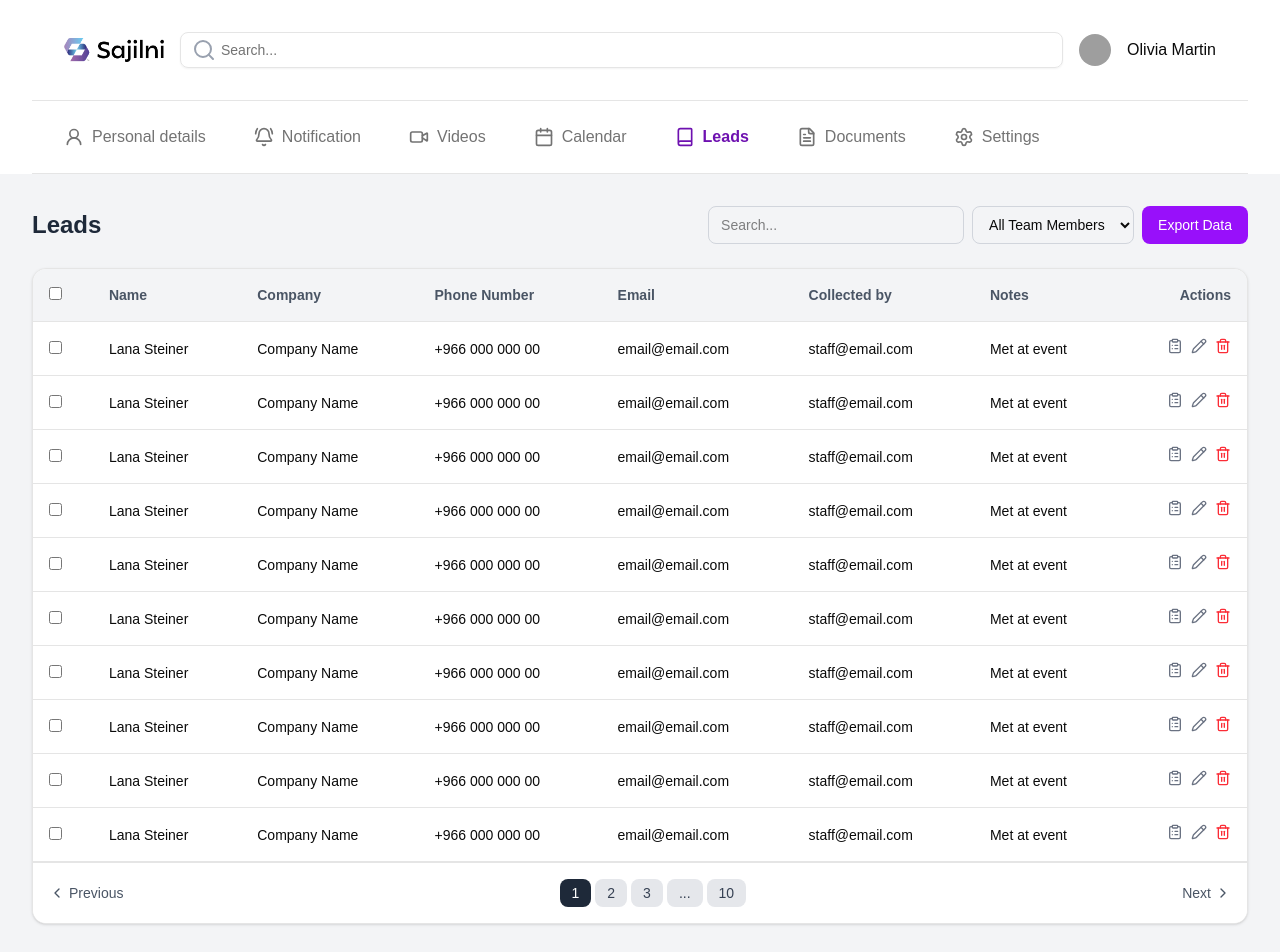
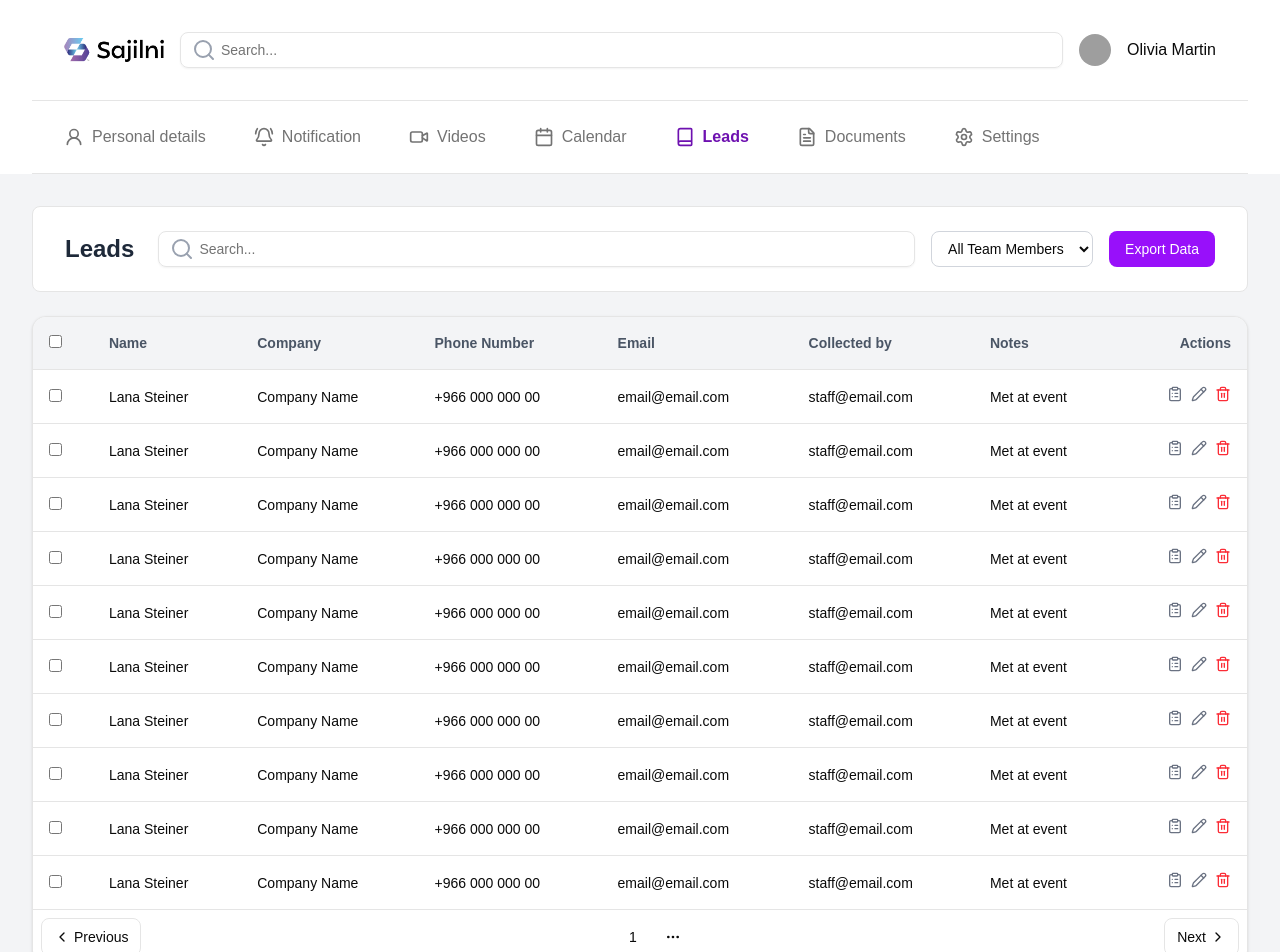
Before and after one commit to MossaJehad/Leads-Managment-Table-NextJs, a Next.js app: page / in a window 1280 px wide. Shown: the top 952 px of the page. Built offline with nearby package versions, Linux system fonts and the light colour scheme; grey boxes are pictures that could not be loaded.

Commit message:
new Updates on pages and leads header

```diff
--- a/components/header/Header.jsx
+++ b/components/header/Header.jsx
@@ -7,7 +7,7 @@ import NavbarLinks from "../main/NavbarLinks";
 export default function Header({ activeTab, setActiveTab }) {
 	return (
 		<header className="px-8">
-			<section className="flex flex-row items-center gap-4 p-8">
+			<section className="flex flex-row items-center justify-center align-center gap-4 p-8">
 				<Image src="/Sajilni.webp" width={100} height={100} alt="Sajilni" />
 				<SearchInput />
 				<ProfileChip />
--- a/components/main/Leads.jsx
+++ b/components/main/Leads.jsx
@@ -1,70 +1,47 @@
 import React from 'react';
 import {
-	ClipboardList,
-	Pencil,
-	Trash2,
 	ChevronLeft,
 	ChevronRight,
 } from "lucide-react";
-
+import LeadsHeader from './LeadsHeader';
+import Table from './Table';
+//import { Pagination } from '../ui/pagination';
+import {
+  Pagination,
+  PaginationContent,
+  PaginationEllipsis,
+  PaginationItem,
+  PaginationLink,
+  PaginationNext,
+  PaginationPrevious,
+} from "@/components/ui/pagination"
 export default function Leads({leads, search, setSearch}) {
   return (
 	<>
-		<div className="flex items-center justify-between mb-6">
-			<h1 className="text-2xl font-semibold text-gray-800">Leads</h1>
-			<div className="flex gap-2">
-			<input
-				type="text"
-				placeholder="Search..."
-				value={search}
-				onChange={(e) => setSearch(e.target.value)}
-				className="border border-gray-300 rounded-md px-3 py-2 text-sm w-64"
-			/>
-			<select className="border border-gray-300 rounded-md px-3 py-2 text-sm">
-				<option>All Team Members</option>
-			</select>
-			<button className="bg-purple-600 text-white px-4 py-2 rounded-md text-sm hover:bg-purple-700">
-				Export Data
-			</button>
+		<LeadsHeader search={search} setSearch={setSearch}/>
+		{/* Main Content */}
+		<div className="bg-white rounded-xl shadow-sm overflow-hidden border">
+			<Table leads={leads} />
+			<Pagination className="p-2 w-full">
+				<PaginationContent className="w-full flex justify-between">
+					<PaginationItem className="border-1 rounded-md">
+						<PaginationPrevious href="#" />
+					</PaginationItem>
+					<div className="flex gap-1">
+						<PaginationItem>
+							<PaginationLink href="#">1</PaginationLink>
+						</PaginationItem>
+						<PaginationItem>
+							<PaginationEllipsis />
+						</PaginationItem>
 					</div>
-		</div>
+					<PaginationItem className="border-1 rounded-md">
+						<PaginationNext href="#" />
+					</PaginationItem>
+				</PaginationContent>
+			</Pagination>
 
-		<div className="bg-white rounded-xl shadow-sm overflow-hidden border">
-			<table className="min-w-full text-sm text-left">
-			<thead className="bg-gray-100 border-b text-gray-600">
-				<tr>
-				<th className="p-4"><input type="checkbox" /></th>
-				<th className="p-4">Name</th>
-				<th className="p-4">Company</th>
-				<th className="p-4">Phone Number</th>
-				<th className="p-4">Email</th>
-				<th className="p-4">Collected by</th>
-				<th className="p-4">Notes</th>
-				<th className="p-4 text-right">Actions</th>
-				</tr>
-			</thead>
-			<tbody>
-				{leads.map((lead, i) => (
-				<tr key={i} className="border-b hover:bg-gray-50">
-					<td className="p-4"><input type="checkbox" /></td>
-					<td className="p-4">{lead.name}</td>
-					<td className="p-4">{lead.company}</td>
-					<td className="p-4">{lead.phone}</td>
-					<td className="p-4">{lead.email}</td>
-					<td className="p-4">{lead.collectedBy}</td>
-					<td className="p-4">{lead.notes}</td>
-					<td className="p-4 text-right space-x-2">
-					<button title="Copy"><ClipboardList className="w-4 h-4 text-gray-500 hover:text-black" /></button>
-					<button title="Edit"><Pencil className="w-4 h-4 text-gray-500 hover:text-black" /></button>
-					<button title="Delete"><Trash2 className="w-4 h-4 text-red-500 hover:text-red-700" /></button>
-					</td>
-				</tr>
-				))}
-			</tbody>
-			</table>
-
-			{/* Pagination */}
-			<div className="flex justify-between items-center p-4 bg-white border-t">
+			{/*<div className="flex justify-between items-center p-4 bg-white border-t">
 				<button className="text-sm text-gray-600 flex items-center gap-1 hover:text-black">
 					<ChevronLeft className="w-4 h-4" /> Previous
 				</button>
@@ -83,7 +60,7 @@ export default function Leads({leads, search, setSearch}) {
 				<button className="text-sm text-gray-600 flex items-center gap-1 hover:text-black">
 					Next <ChevronRight className="w-4 h-4" />
 				</button>
-			</div>
+			</div>*/}
 		</div>
 	</>
   )
--- /dev/null
+++ b/components/main/LeadsHeader.jsx
@@ -0,0 +1,19 @@
+import React from 'react'
+import SearchInput from '../ui/SearchInput'
+
+export default function LeadsHeader({search, setSearch}) {
+	return (
+		<header className="flex items-center justify-between mb-6 p-6 px-8 rounded-md border bg-white">
+			<h1 className="text-2xl font-semibold text-gray-800 whitespace-nowrap">Leads</h1>
+			<div className="flex gap-4 items-center w-full ml-6">
+				<SearchInput search={search} setSearch={setSearch} />
+				<select className="border border-gray-300 rounded-md px-3 py-2 text-sm">
+					<option>All Team Members</option>
+				</select>
+				<button className="bg-purple-600 text-white px-4 py-2 whitespace-nowrap rounded-md text-sm hover:bg-purple-700">
+					Export Data
+				</button>
+			</div>
+		</header>
+	)
+}
--- /dev/null
+++ b/components/main/Table.jsx
@@ -0,0 +1,39 @@
+	import React from 'react'
+	import { ClipboardList, Pencil, Trash2 } from 'lucide-react'
+
+	export default function Table({leads}) {
+		return (
+			<table className="min-w-full text-sm text-left">
+				<thead className="bg-gray-100 border-b text-gray-600">
+					<tr>
+					<th className="p-4"><input type="checkbox" /></th>
+					<th className="p-4">Name</th>
+					<th className="p-4">Company</th>
+					<th className="p-4">Phone Number</th>
+					<th className="p-4">Email</th>
+					<th className="p-4">Collected by</th>
+					<th className="p-4">Notes</th>
+					<th className="p-4 text-right">Actions</th>
+					</tr>
+				</thead>
+				<tbody>
+					{leads.map((lead, i) => (
+					<tr key={i} className="border-b hover:bg-gray-50">
+						<td className="p-4"><input type="checkbox" /></td>
+						<td className="p-4">{lead.name}</td>
+						<td className="p-4">{lead.company}</td>
+						<td className="p-4">{lead.phone}</td>
+						<td className="p-4">{lead.email}</td>
+						<td className="p-4">{lead.collectedBy}</td>
+						<td className="p-4">{lead.notes}</td>
+						<td className="p-4 text-right space-x-2">
+						<button title="Copy"><ClipboardList className="w-4 h-4 text-gray-500 hover:text-black" /></button>
+						<button title="Edit"><Pencil className="w-4 h-4 text-gray-500 hover:text-black" /></button>
+						<button title="Delete"><Trash2 className="w-4 h-4 text-red-500 hover:text-red-700" /></button>
+						</td>
+					</tr>
+					))}
+				</tbody>
+			</table>
+		)
+	}
--- a/components/ui/SearchInput.jsx
+++ b/components/ui/SearchInput.jsx
@@ -1,14 +1,16 @@
 import { Search } from "lucide-react"
 import { Input } from "@/components/ui/input"
 
-export default function SearchInput() {
+export default function SearchInput({search, setSearch}) {
   return (
-    <div className="relative w-full">
-      <Search className="absolute left-3 top-1/2 -translate-y-1/2 text-gray-400" />
+    <div className="w-full relative">
+      <Search className="text-gray-400 absolute top-1/2 left-3 transform -translate-y-1/2" />
       <Input
         type="search"
         placeholder="Search..."
         className="pl-10"
+		value={search}
+		onChange={(e) => setSearch(e.target.value)}
       />
     </div>
   )
--- /dev/null
+++ b/components/ui/button.jsx
@@ -0,0 +1,55 @@
+import * as React from "react"
+import { Slot } from "@radix-ui/react-slot"
+import { cva } from "class-variance-authority";
+
+import { cn } from "@/lib/utils"
+
+const buttonVariants = cva(
+  "inline-flex items-center justify-center gap-2 whitespace-nowrap rounded-md text-sm font-medium transition-all disabled:pointer-events-none disabled:opacity-50 [&_svg]:pointer-events-none [&_svg:not([class*='size-'])]:size-4 shrink-0 [&_svg]:shrink-0 outline-none focus-visible:border-ring focus-visible:ring-ring/50 focus-visible:ring-[3px] aria-invalid:ring-destructive/20 dark:aria-invalid:ring-destructive/40 aria-invalid:border-destructive",
+  {
+    variants: {
+      variant: {
+        default:
+          "bg-primary text-primary-foreground shadow-xs hover:bg-primary/90",
+        destructive:
+          "bg-destructive text-white shadow-xs hover:bg-destructive/90 focus-visible:ring-destructive/20 dark:focus-visible:ring-destructive/40 dark:bg-destructive/60",
+        outline:
+          "border bg-background shadow-xs hover:bg-accent hover:text-accent-foreground dark:bg-input/30 dark:border-input dark:hover:bg-input/50",
+        secondary:
+          "bg-secondary text-secondary-foreground shadow-xs hover:bg-secondary/80",
+        ghost:
+          "hover:bg-accent hover:text-accent-foreground dark:hover:bg-accent/50",
+        link: "text-primary underline-offset-4 hover:underline",
+      },
+      size: {
+        default: "h-9 px-4 py-2 has-[>svg]:px-3",
+        sm: "h-8 rounded-md gap-1.5 px-3 has-[>svg]:px-2.5",
+        lg: "h-10 rounded-md px-6 has-[>svg]:px-4",
+        icon: "size-9",
+      },
+    },
+    defaultVariants: {
+      variant: "default",
+      size: "default",
+    },
+  }
+)
+
+function Button({
+  className,
+  variant,
+  size,
+  asChild = false,
+  ...props
+}) {
+  const Comp = asChild ? Slot : "button"
+
+  return (
+    <Comp
+      data-slot="button"
+      className={cn(buttonVariants({ variant, size, className }))}
+      {...props} />
+  );
+}
+
+export { Button, buttonVariants }
--- /dev/null
+++ b/components/ui/pagination.jsx
@@ -0,0 +1,119 @@
+import * as React from "react"
+import Link from "next/link"
+import {
+ChevronLeftIcon,
+ChevronRightIcon,
+MoreHorizontalIcon,
+} from "lucide-react"
+
+import { cn } from "@/lib/utils"
+import { buttonVariants } from "@/components/ui/button";
+
+function Pagination({
+	className,
+	...props
+	}) {
+	return (
+		<nav
+		role="navigation"
+		aria-label="pagination"
+		data-slot="pagination"
+		className={cn("mx-auto flex w-full justify-center", className)}
+		{...props} />
+	);
+}
+
+function PaginationContent({
+	className,
+	...props
+	}) {
+	return (
+		<ul
+		data-slot="pagination-content"
+		className={cn("flex flex-row items-center gap-1", className)}
+		{...props} />
+	);
+}
+
+function PaginationItem({
+	...props
+	}) {
+	return <li data-slot="pagination-item" {...props} />;
+}
+
+function PaginationLink({
+	className,
+	isActive,
+	size = "icon",
+	...props
+	}) {
+	return (
+		<Link
+		aria-current={isActive ? "page" : undefined}
+		data-slot="pagination-link"
+		data-active={isActive}
+		className={cn(buttonVariants({
+			variant: isActive ? "outline" : "ghost",
+			size,
+		}), className)}
+		{...props} />
+	);
+}
+
+function PaginationPrevious({
+className,
+...props
+}) {
+return (
+	<PaginationLink
+	aria-label="Go to previous page"
+	size="default"
+	className={cn("gap-1 px-2.5 sm:pl-2.5", className)}
+	{...props}>
+	<ChevronLeftIcon />
+	<span className="hidden sm:block">Previous</span>
+	</PaginationLink>
+);
+}
+
+function PaginationNext({
+	className,
+	...props
+	}) {
+	return (
+		<PaginationLink
+			aria-label="Go to next page"
+			size="default"
+			className={cn("gap-1 px-2.5 sm:pr-2.5", className)}
+			{...props}>
+				<span className="hidden sm:block">Next</span>
+			<ChevronRightIcon />
+		</PaginationLink>
+	);
+}
+
+function PaginationEllipsis({
+	className,
+	...props
+	}) {
+	return (
+		<span
+			aria-hidden
+			data-slot="pagination-ellipsis"
+			className={cn("flex size-9 items-center justify-center", className)}
+			{...props}>
+				<MoreHorizontalIcon className="size-4" />
+			<span className="sr-only">More pages</span>
+		</span>
+	);
+}
+
+export {
+	Pagination,
+	PaginationContent,
+	PaginationLink,
+	PaginationItem,
+	PaginationPrevious,
+	PaginationNext,
+	PaginationEllipsis,
+}
--- a/package.json
+++ b/package.json
@@ -9,6 +9,7 @@
     "lint": "next lint"
   },
   "dependencies": {
+    "@radix-ui/react-slot": "^1.2.3",
     "class-variance-authority": "^0.7.1",
     "classnames": "^2.5.1",
     "clsx": "^2.1.1",
```
Also changed, not shown: 1 other file (tests, documents, lock files or other folders). Lines whose indentation alone changed are shown as unchanged.
